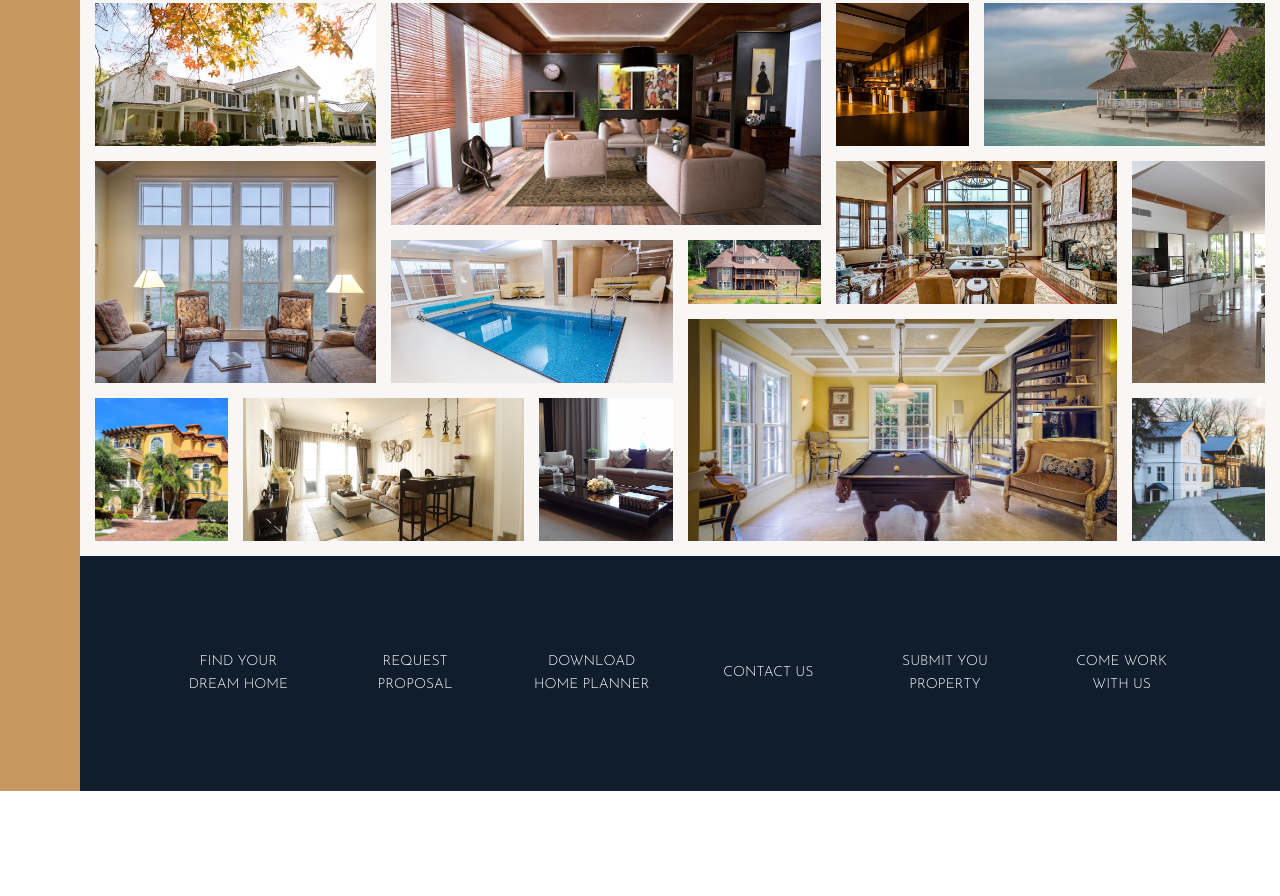
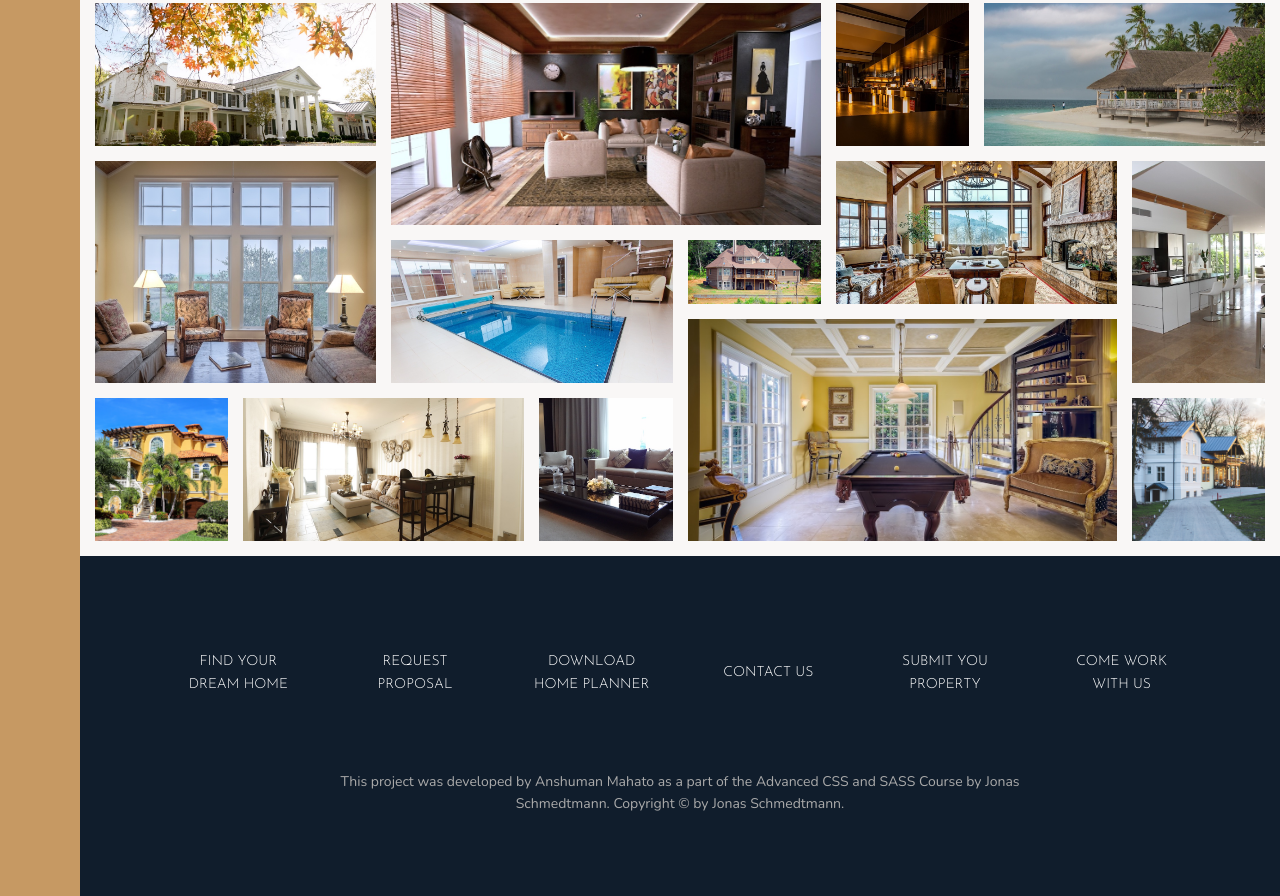
Before and after one commit to AnshumanMahato/Nexter-cssTutorialProject3, a website: page index.html in a window 1280 px wide. Shown: the part 3084-3980 px from the top of the page. Before the commit the page ends 3875 px from the top, so only its background shows below. Drawn offline with nearby package versions, Linux system fonts and the light colour scheme.

Commit message:
Footer done

```diff
--- a/index.html
+++ b/index.html
@@ -330,6 +330,9 @@
                 <li class="nav__item"><a href="#" class="nav__link">Submit you property</a></li>
                 <li class="nav__item"><a href="#" class="nav__link">Come work with us</a></li>
             </ul>
+            <p class="copyright">
+                This project was developed by Anshuman Mahato as a part of the Advanced CSS and SASS Course by Jonas Schmedtmann. Copyright &copy; by Jonas Schmedtmann.
+            </p>
         </footer>
     </body>
 </html>
--- a/scss/_footer.scss
+++ b/scss/_footer.scss
@@ -33,3 +33,11 @@
         }
     }
 }
+
+.copyright{
+    font-size: 1.4rem;
+    color: $color-grey-light-2;
+    margin: 6rem auto 0;
+    text-align: center;
+    width: 70%;
+}
```
Also changed, not shown: css/style.css, 1 other file.
